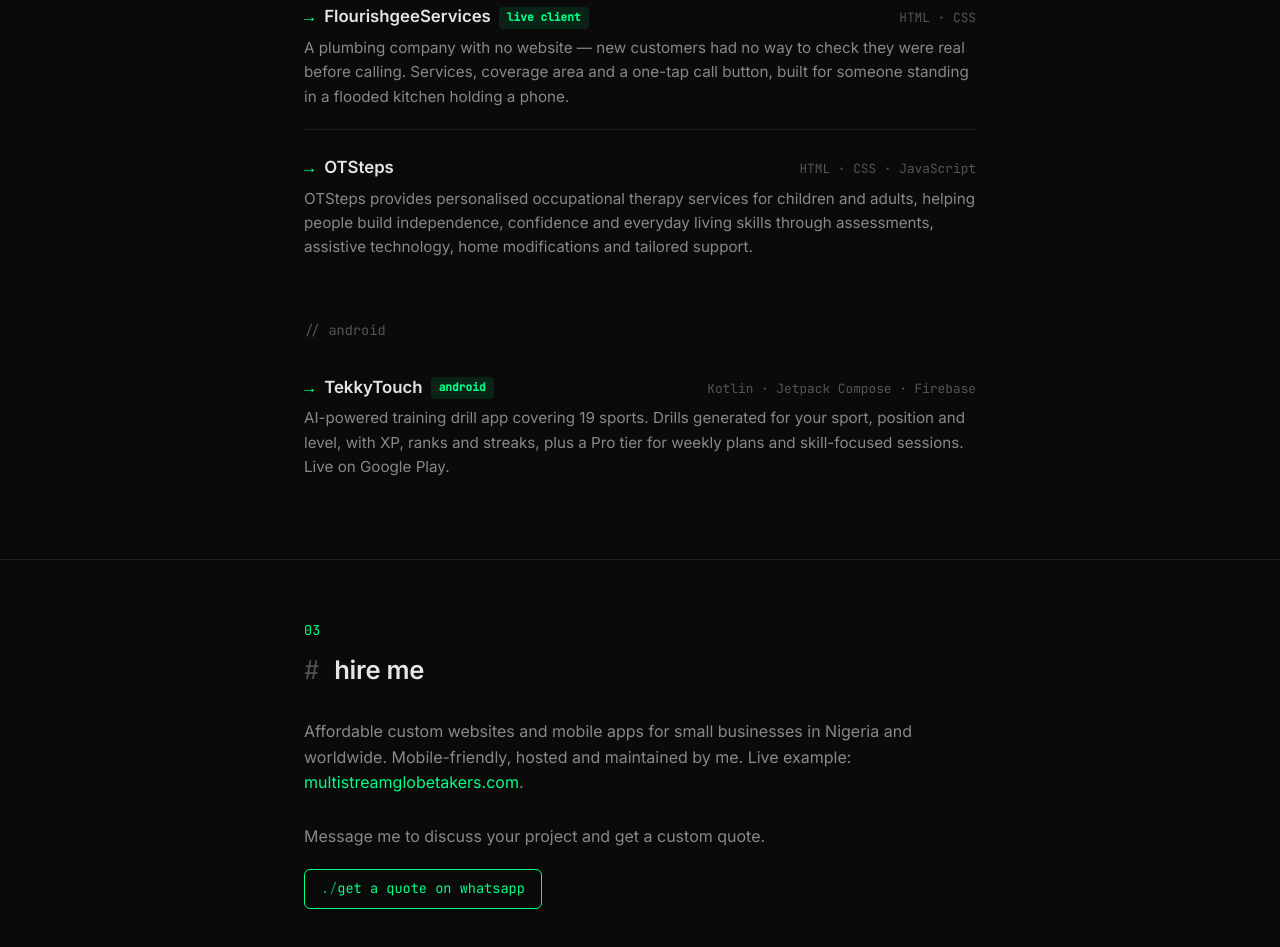
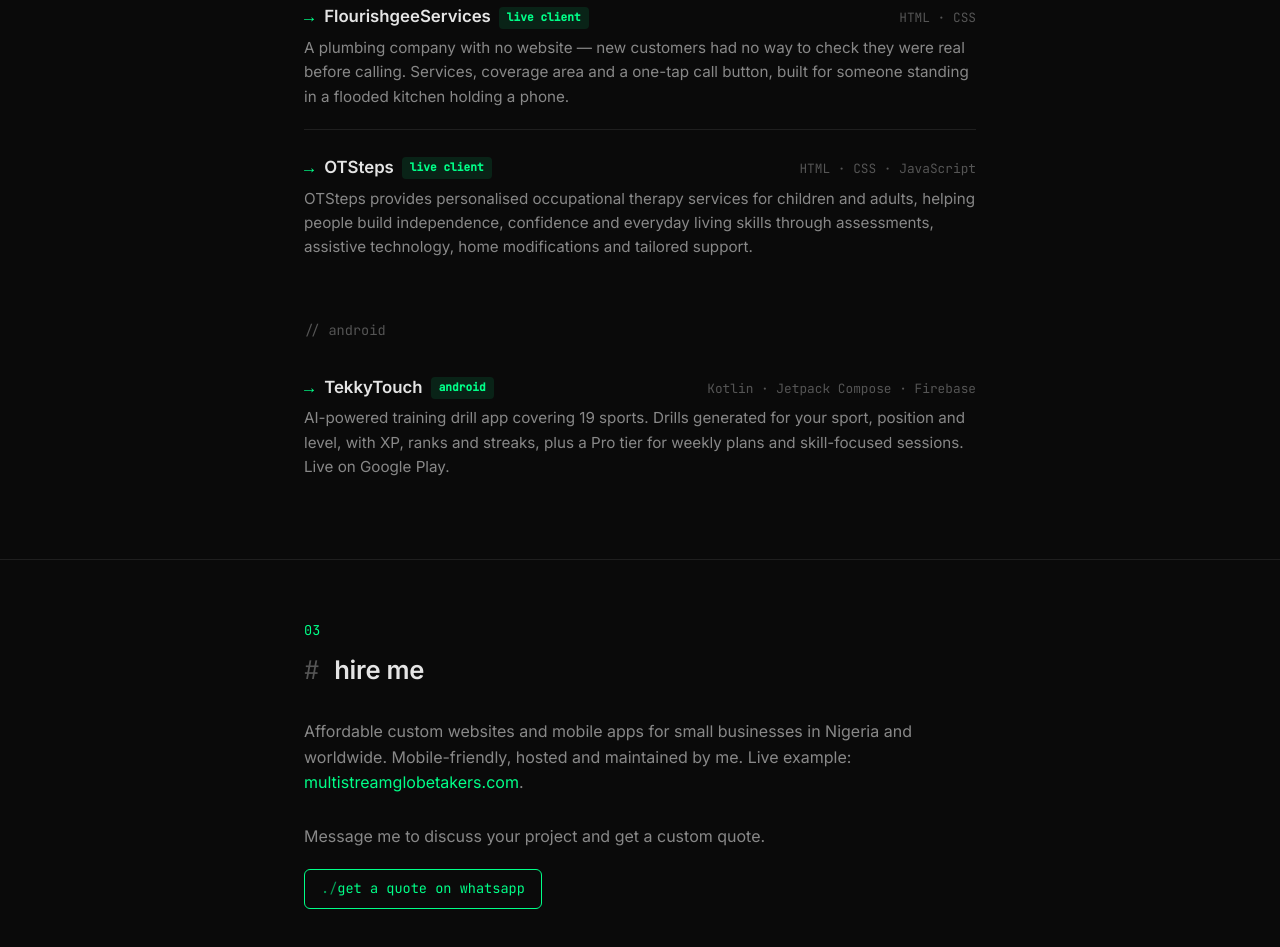
Before and after one commit to Developer-Coder1/developer-coder1.github.io, a plain HTML site: page index.html in a window 1280 px wide. Shown: the part 1465-2412 px from the top of the page. Drawn offline with Linux system fonts and the light colour scheme.

Commit message:
Add Live client tag to OTsteps

```diff
--- a/index.html
+++ b/index.html
@@ -537,7 +537,7 @@
 
       <a class="project" href="https://otsteps.com/" target="_blank" rel="noopener">
         <div class="project-header">
-          <span class="project-name">OTSteps</span>
+          <span class="project-name">OTSteps<span class="project-badge">live client</span></span>
           <span class="project-tech">HTML · CSS · JavaScript</span>
         </div>
         <p>OTSteps provides personalised occupational therapy services for children and adults, helping people build independence, confidence and everyday living skills through assessments, assistive technology, home modifications and tailored support.</p>
```
